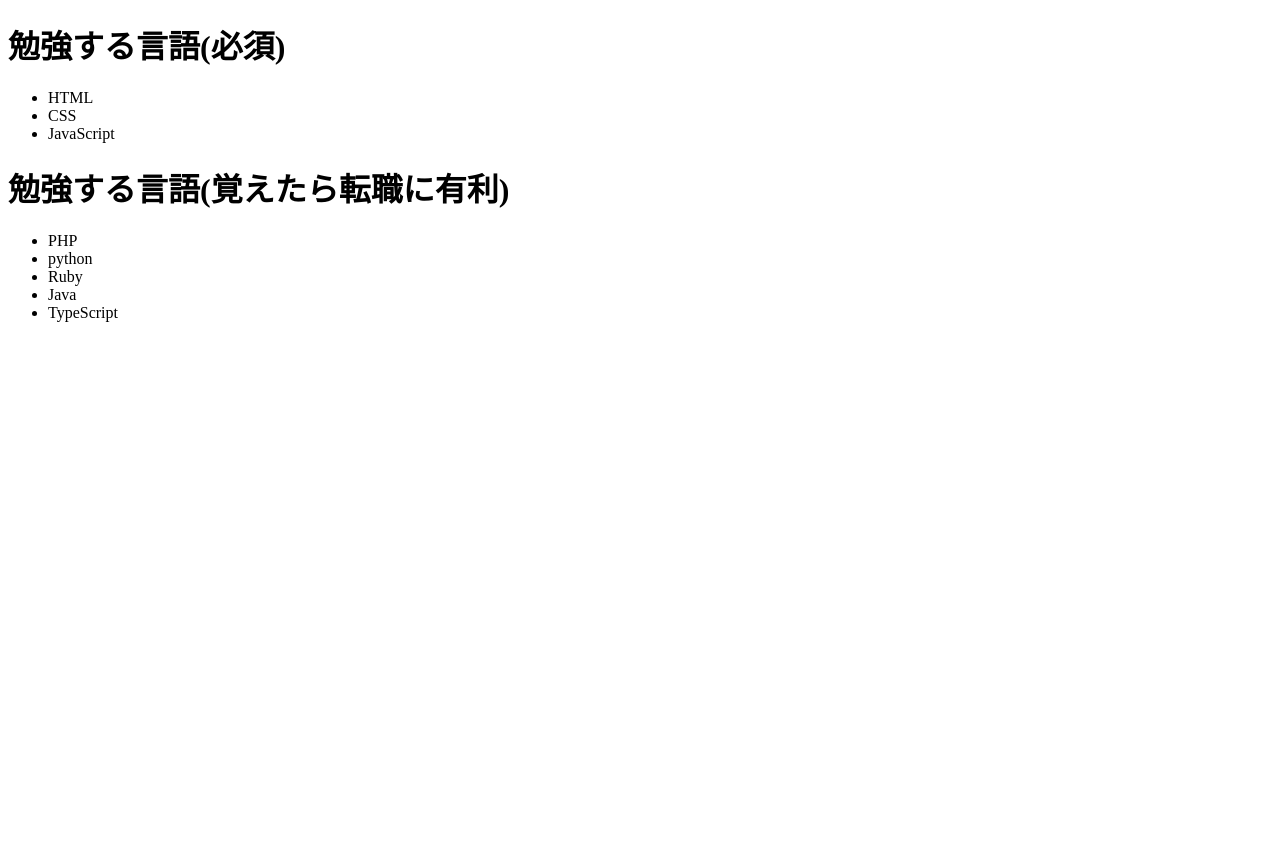
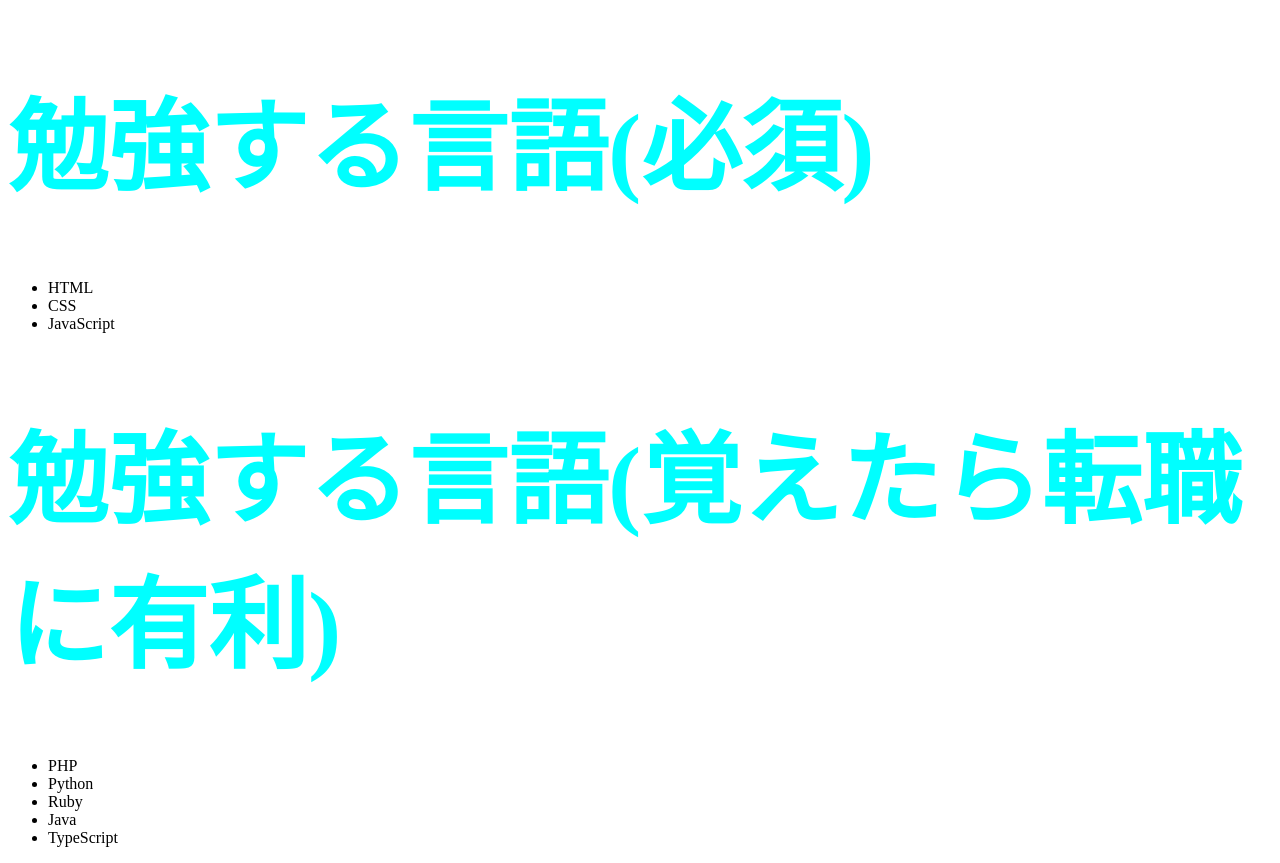
Before and after one commit to ya7yuki/HTML-CSS, a plain HTML site: page index.html in a window 1280 px wide. Before the commit the page ends 800 px from the top, so only its background shows below. Drawn offline with Linux system fonts and the light colour scheme.

```diff
--- a/index.html
+++ b/index.html
@@ -17,7 +17,7 @@
         <h1>勉強する言語(覚えたら転職に有利)</h1>
         <ul>
             <li>PHP</li>
-            <li>python</li>
+            <li>Python</li>
             <li>Ruby</li>
             <li>Java</li>
             <li>TypeScript</li>
--- a/style.css
+++ b/style.css
@@ -2,3 +2,7 @@
 body {
     background-color: white;
 }
+h1 {
+    color: cyan;
+    font-size: 100px;
+}
```
